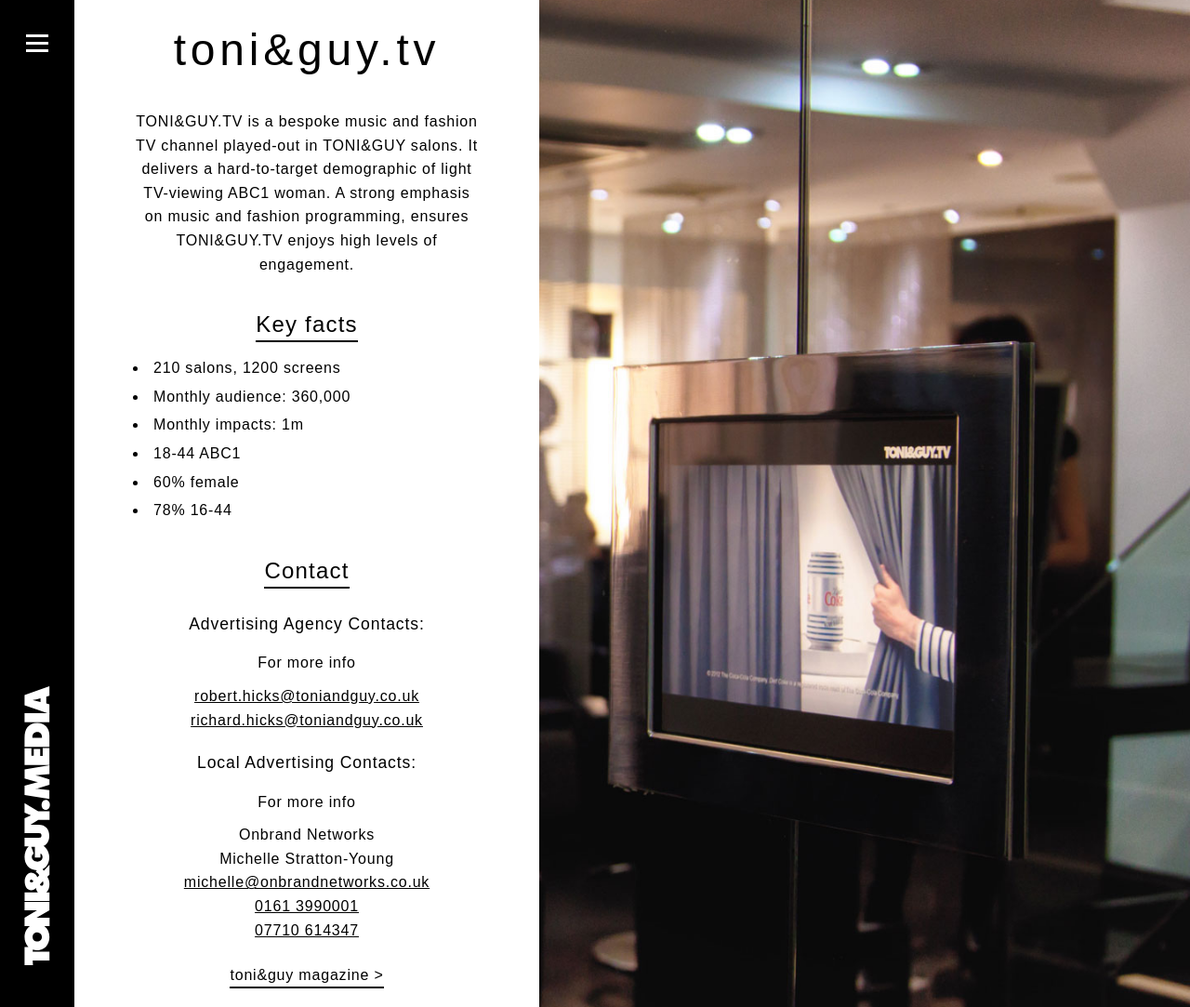
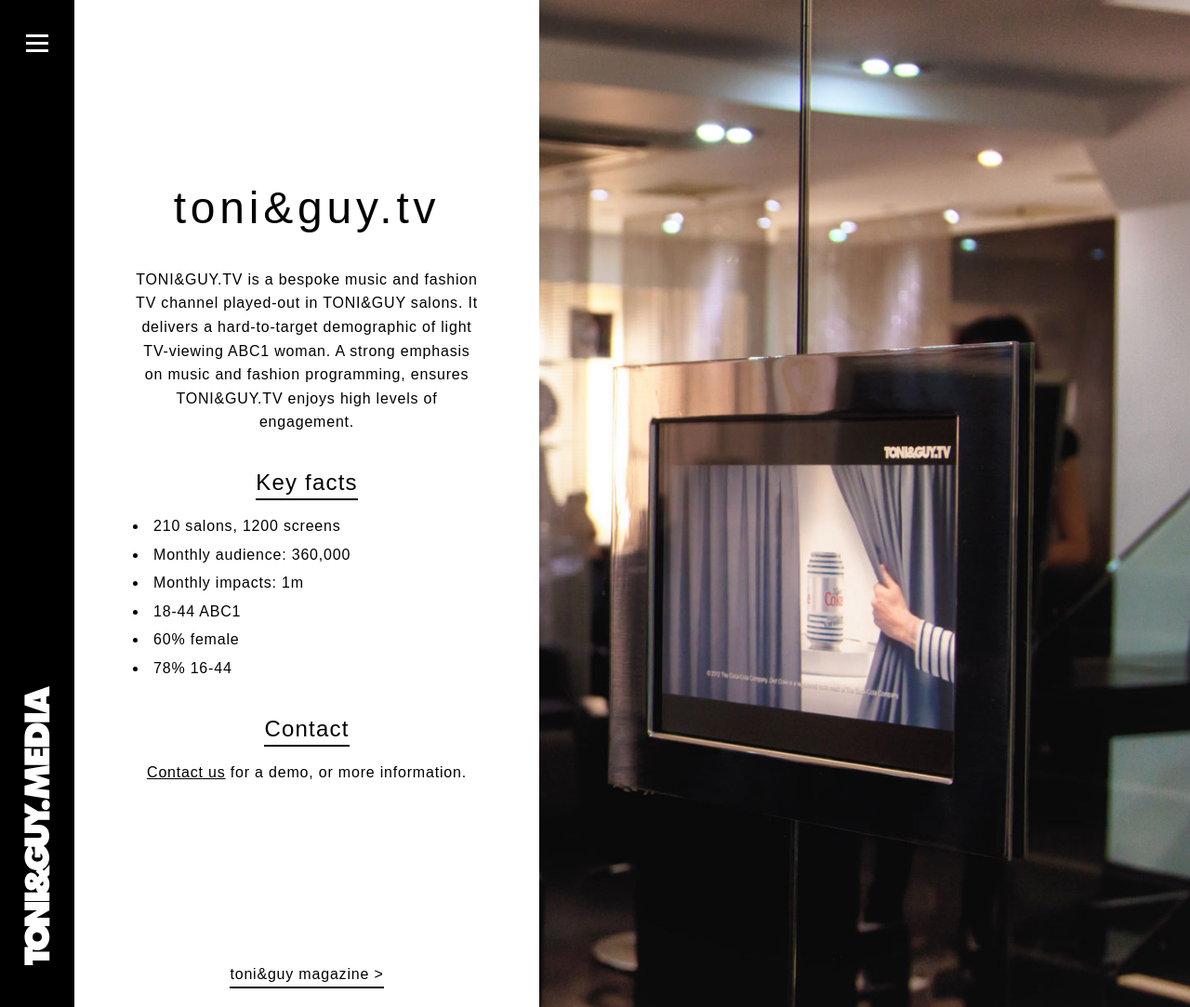
Before and after one commit to 3cc-london/toni-guy-media, a Jekyll site: the page built from toni-and-guy-tv/index.html, in a window 1280 px wide. Shown: the whole page at 93% size. Built offline with Jekyll 4.4.1, drawn with Linux system fonts in a browser that asks for light colours; nearby versions of some CDN libraries.

Commit message:
Update index.html

```diff
--- a/toni-and-guy-tv/index.html
+++ b/toni-and-guy-tv/index.html
@@ -28,19 +28,9 @@
 					</ul>
 
 					<h2>Contact</h2>
-					<h3>Advertising Agency Contacts:</h3>
-					<p>For more info</p>
-					<p><a href="mailto:robert.hicks@toniandguy.co.uk">robert.hicks@toniandguy.co.uk</a><br/><a href="mailto:richard.hicks@toniandguy.co.uk">richard.hicks@toniandguy.co.uk</a></p>
-
-					<h3>Local Advertising Contacts:</h3>
-					<p>For more info</p>
 					<p class="height-controller">
-                        Onbrand Networks<br/>
-                        Michelle Stratton-Young<br/>
-                        <a href="mailto:michelle@onbrandnetworks.co.uk">michelle@onbrandnetworks.co.uk</a><br>
-                        <a href="tel:+441613990001">0161 3990001</a><br>
-                        <a href="tel:+447710614347">07710 614347</a>
-                    </p>
+						<a href="#">Contact us</a> for a demo, or more information.
+					</p>
 
 					<div class="next-page">
 						<p class="pagelink"><a href="/toni-and-guy-magazine">toni&guy magazine ></a></p>
```
